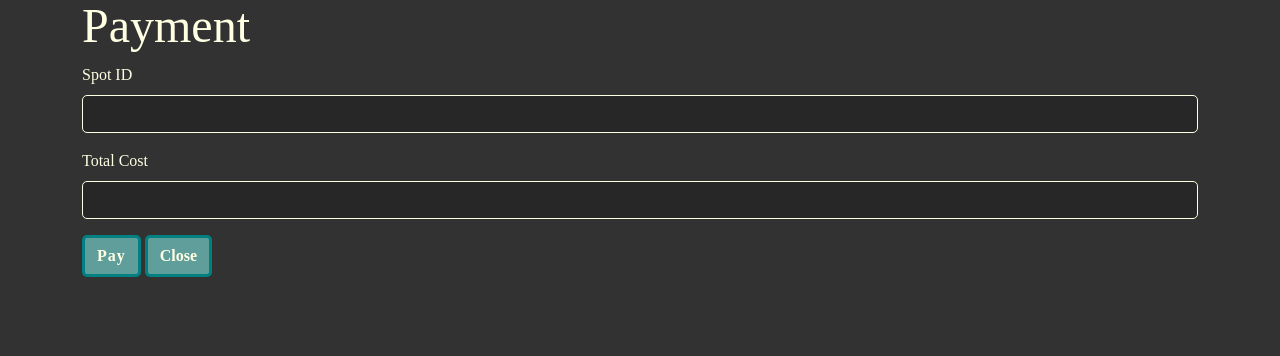
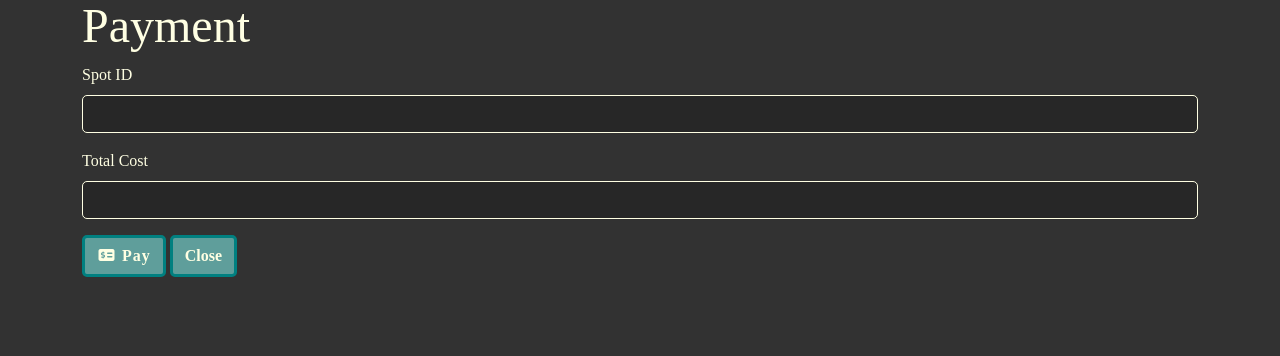
Before and after one commit to priyal-pandey/vehicle-parking-app, a Flask app: template templates/payment.html in a window 1280 px wide. Shown: the part 131-487 px from the top of the page. Run offline with Flask 3, Linux system fonts and the light colour scheme; the template is opened without the code that fills it, so the values that code supplies are empty; some libraries are stand-ins or nearby versions; some web fonts are replaced.

Commit message:
MileStone-VP Cost-Calculation

```diff
--- a/templates/payment.html
+++ b/templates/payment.html
@@ -13,7 +13,7 @@
     <input type="text" class="form-control my-input" id="cost" name="cost" value="{{payment.total_amt}}" readonly>
   </div>
   <div class="col-12">
-    <button type="submit" class="btn my-btn">Pay</button>
+    <button type="submit" class="btn my-btn"><i class="fa-solid fa-money-check-dollar" style="color: #ffffe3;"></i> Pay</button>
     <a href="{{url_for('home')}}" class="btn my-btn">Close</a>
   </div>
 </form>
```
